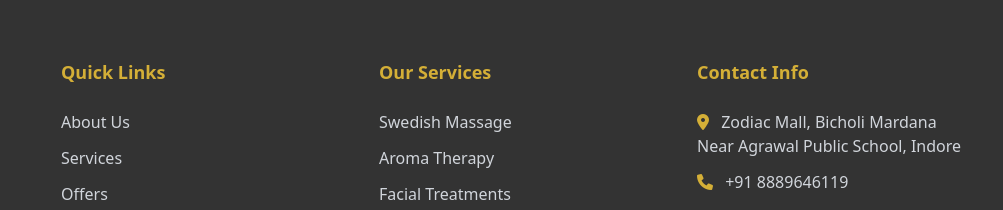
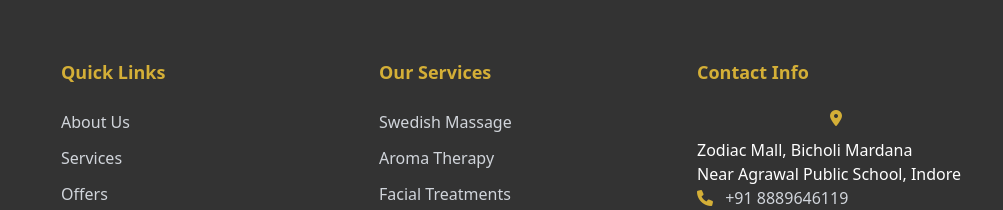
Before and after one commit to balrambaghel810/Aarambh, a plain HTML site: page index.html in a window 1280 px wide. Shown: the part 3803-4013 px from the top of the page, 277-1280 px from the left. Drawn offline with nearby package versions, Linux system fonts and the light colour scheme.

Commit message:
Update index.html

```diff
--- a/index.html
+++ b/index.html
@@ -646,10 +646,10 @@
             <h4 class="text-lg font-semibold mb-6 text-primary">
               Contact Info
             </h4>
-            <p class="text-gray-300 mb-3">
-              <i class="fas fa-map-marker-alt text-primary mr-2"></i> Zodiac
+            <p class="text-gray-300 mb-3 flex justify-center ">
+              <i class="fas fa-map-marker-alt text-primary mr-2"></i>  <p class=""> Zodiac
               Mall, Bicholi Mardana <br/> Near
-              Agrawal Public School, Indore
+              Agrawal Public School, Indore </p>
             </p>
 
             <p class="text-gray-300 mb-3">
```
